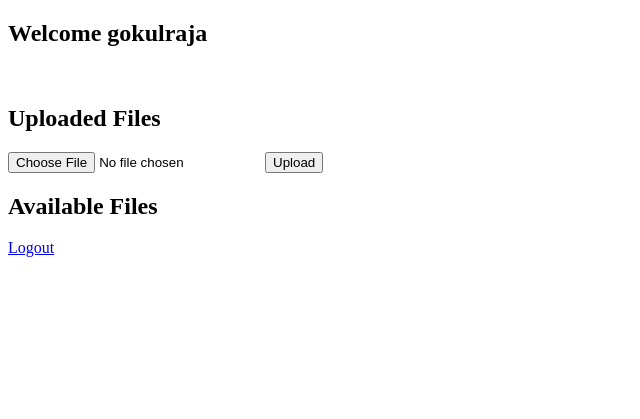
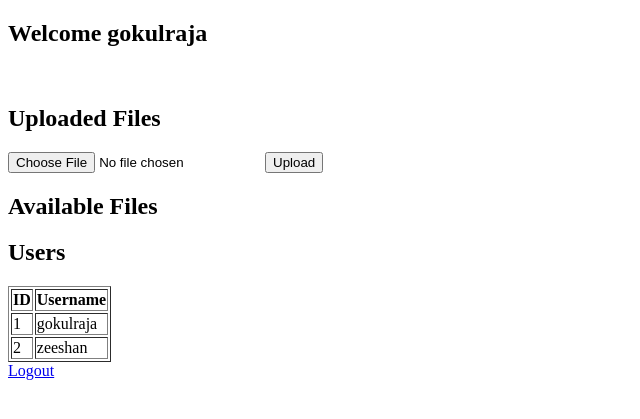
Before and after one commit to gokulrajalp/flask, a Flask app: page /dashboard in a window 1280 px wide. Shown: the top 419 px of the page, without its empty margins (0-640 px from the left). Run offline with Flask 3, Linux system fonts and the light colour scheme; a user stored in the database is signed in.

Commit message:
lab 4 added

```diff
--- a/app.py
+++ b/app.py
@@ -75,7 +75,8 @@ def login():
 @login_required
 def dashboard():
     files = os.listdir(app.config['UPLOAD_FOLDER'])
-    return render_template("dashboard.html", username=current_user.username, files=files)
+    users = User.query.all()
+    return render_template("dashboard.html", username=current_user.username, files=files, users=users)
 
 # Logout Route
 @app.route("/logout")
--- a/templates/dashboard.html
+++ b/templates/dashboard.html
@@ -18,6 +18,23 @@
       <li><a href="/download/{{ file }}">{{ file }}</a></li>
     {% endfor %}
    </ul>
+
+   <h2>Users</h2>
+
+   <table border="1">
+    <tr>
+        <th>ID</th>
+        <th>Username</th>
+    </tr>
+    {% for user in users %}
+    <tr>
+      <td>{{ user.id }}</td>
+      <td>{{ user.username }}</td>
+    </tr>
+    {% endfor %}
+   </table>
+
+
     <a href="/logout">Logout</a>
 </body>
 </html>
```
